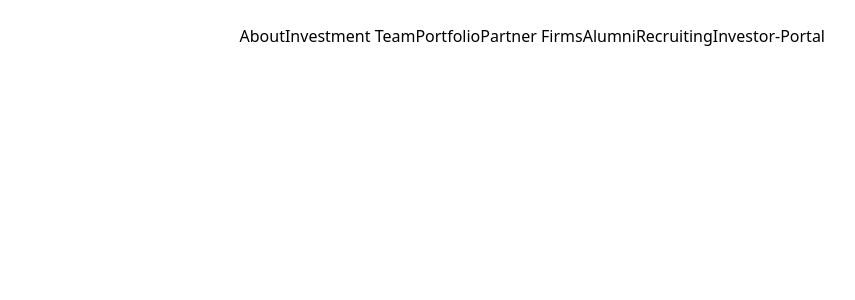
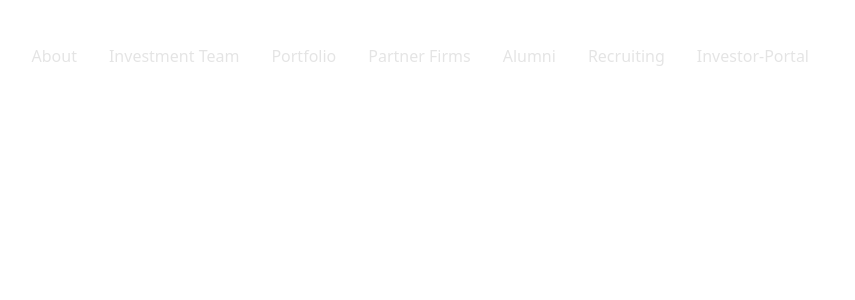
Before and after one commit to liuisaac/cbx-app, a React (Vite) app in the folder cbx-app/: page / in a window 1280 px wide. Shown: the top 300 px of the page, without its empty margins (391-1246 px from the left). Built offline with nearby package versions, Linux system fonts and the light colour scheme.

Commit message:
fade-in navbar animation on created

```diff
--- a/cbx-app/src/components/Navbar.jsx
+++ b/cbx-app/src/components/Navbar.jsx
@@ -4,11 +4,12 @@ import { navLinks } from '../constants'
 import "../index.css"
 
 const Navbar = () => {
+  const [FUCK, setFUCK] = useState(false)
   return (
     <nav className="w-full flex py-6 justify-between items-center navbar">
         <ul className="list-none sm:flex hidden justify-end items-center flex-1">
             {navLinks.map((nav, index) =>
-            (<li key={nav.id} classname={`font-poppins font-bold text-6xl`}>
+            (<li key={nav.id} className={`font-poppins px-4 ${FUCK ? "opacity-100 translate-y-0	" : "opacity-10 translate-y-5"} transition duration-500 ease-in-out`} onClick={()=>setFUCK(true)}>
                 <a href={`#${nav.id}`}>
                     {nav.title}
                 </a>
```
